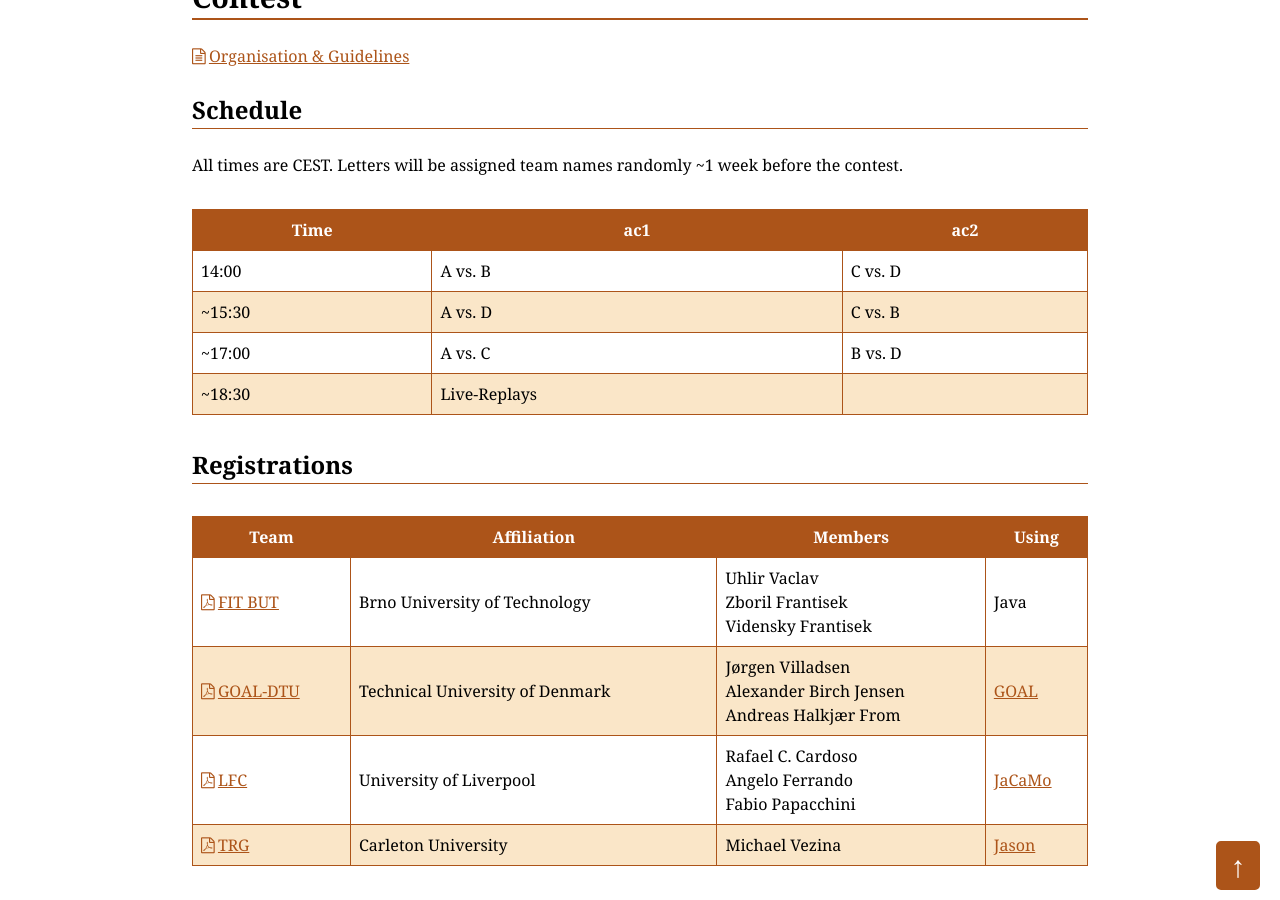
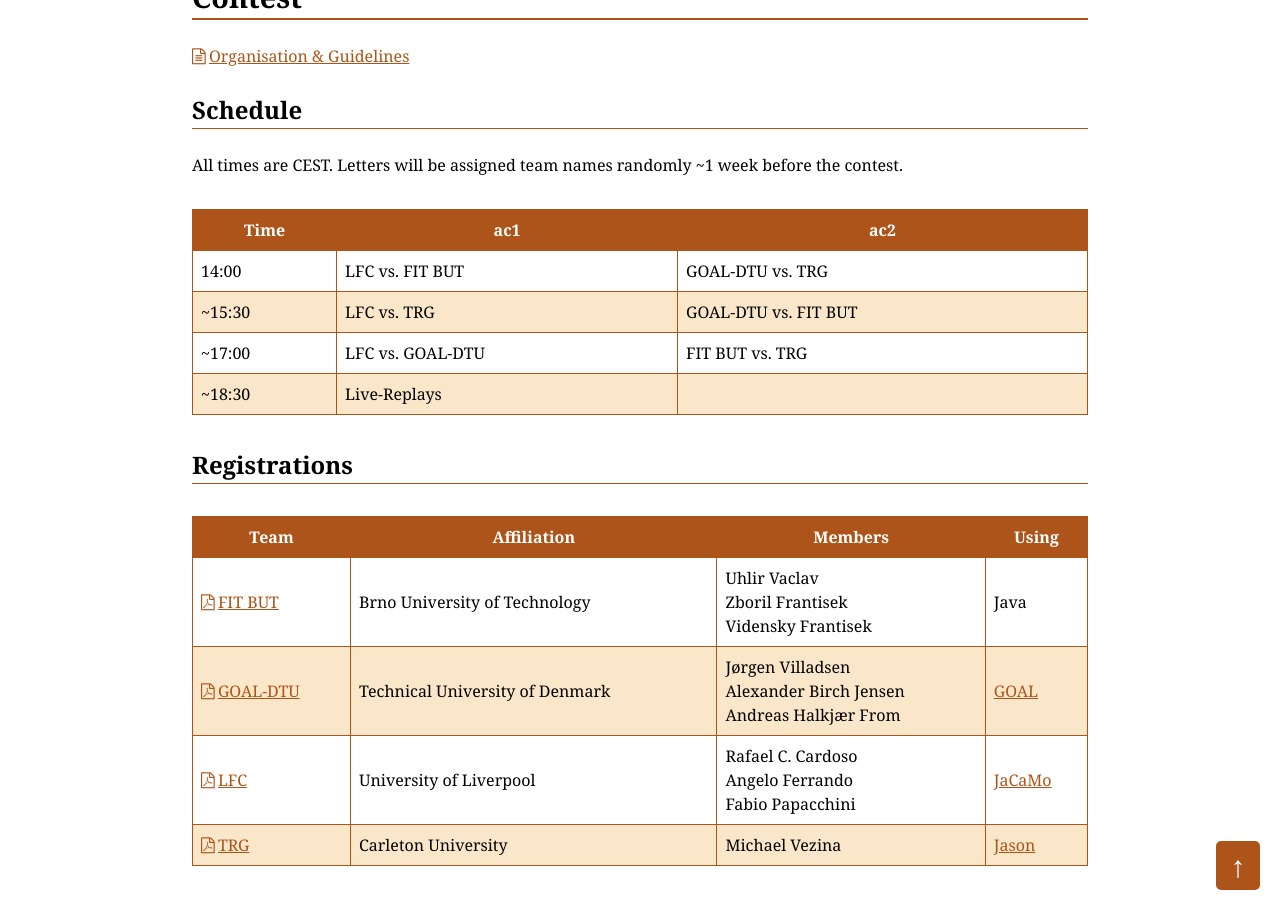
Before and after one commit to agentcontest/agentcontest.github.io, a Jekyll site: the page built from 2019/index.md, in a window 1280 px wide and 900 px high, scrolled down 813 px. Built offline with Jekyll 4.4.1, drawn with Linux system fonts in a browser that asks for light colours.

Commit message:
schedule

```diff
--- a/2019/index.md
+++ b/2019/index.md
@@ -22,9 +22,9 @@ All times are CEST. Letters will be assigned team names randomly ~1 week before
 
 Time | ac1 | ac2
 --- | --- | ---
-14:00 | A vs. B | C vs. D
-~15:30 | A vs. D | C vs. B
-~17:00 | A vs. C | B vs. D
+14:00 | LFC vs. FIT BUT | GOAL-DTU vs. TRG
+~15:30 | LFC vs. TRG | GOAL-DTU vs. FIT BUT
+~17:00 | LFC vs. GOAL-DTU | FIT BUT vs. TRG
 ~18:30 | Live-Replays | |
 
 
```
